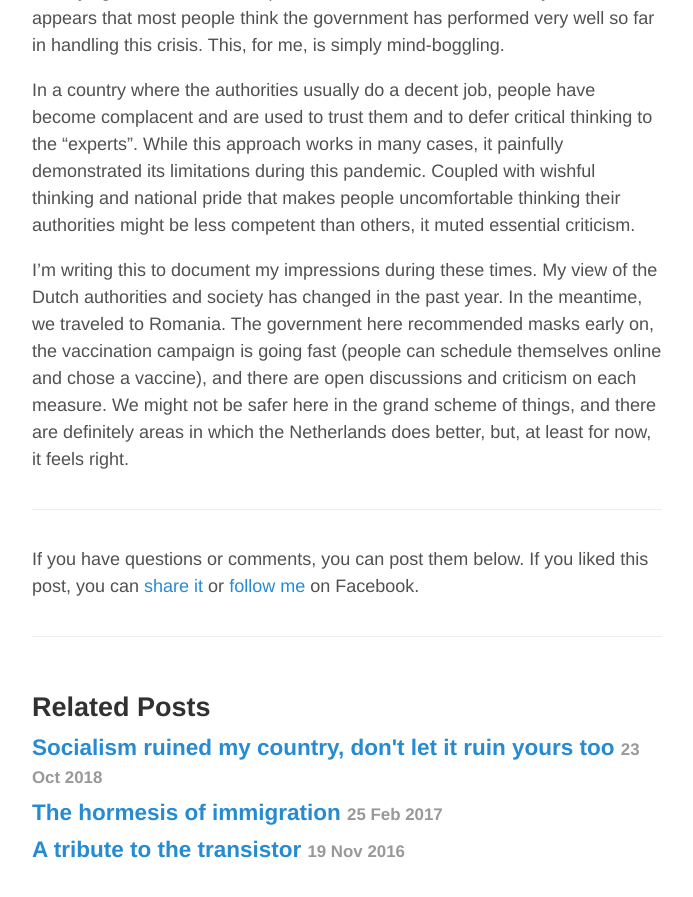
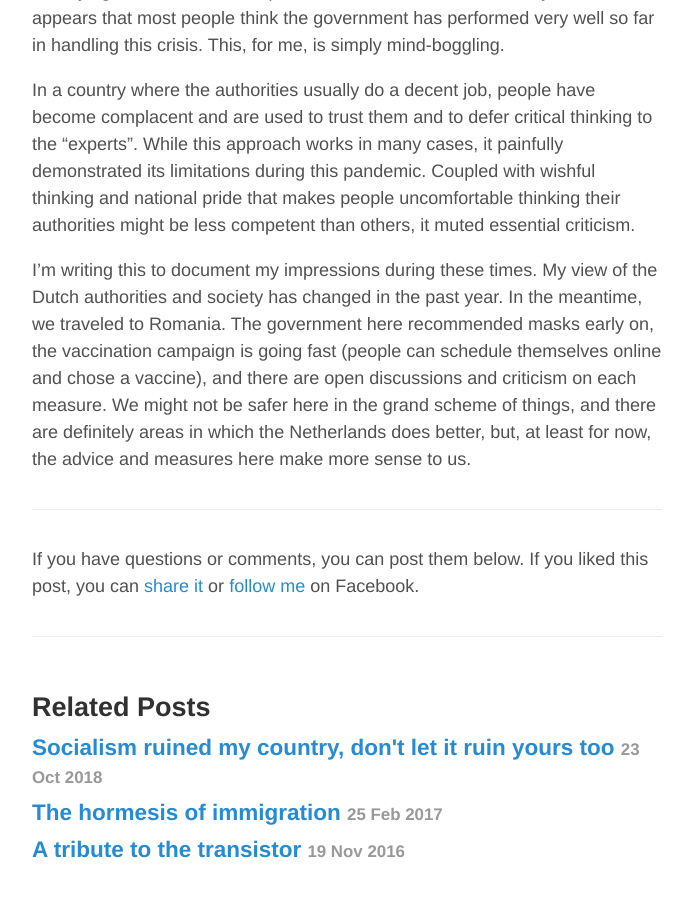
Before and after one commit to aoghina/aoghina.github.io, a Jekyll site: the page built from _posts/2021-03-30-the-intelligent-lockdown.md, in a window 1280 px wide and 900 px high, scrolled down 2642 px. Shown: the top 897 px of the window, without its empty margins (293-986 px from the left). Built offline with Jekyll 4.4.1, drawn with Linux system fonts in a browser that asks for light colours; comment, search, counter and statistics services are not loaded.

Commit message:
Update itel loc

```diff
--- a/_posts/2021-03-30-the-intelligent-lockdown.md
+++ b/_posts/2021-03-30-the-intelligent-lockdown.md
@@ -35,4 +35,4 @@ So, the downplaying and missteps continue, and nobody is pressing on these issue
 
 In a country where the authorities usually do a decent job, people have become complacent and are used to trust them and to defer critical thinking to the "experts". While this approach works in many cases, it painfully demonstrated its limitations during this pandemic. Coupled with wishful thinking and national pride that makes people uncomfortable thinking their authorities might be less competent than others, it muted essential criticism.
 
-I'm writing this to document my impressions during these times. My view of the Dutch authorities and society has changed in the past year. In the meantime, we traveled to Romania. The government here recommended masks early on, the vaccination campaign is going fast (people can schedule themselves online and chose a vaccine), and there are open discussions and criticism on each measure. We might not be safer here in the grand scheme of things, and there are definitely areas in which the Netherlands does better, but, at least for now, it feels right.
+I'm writing this to document my impressions during these times. My view of the Dutch authorities and society has changed in the past year. In the meantime, we traveled to Romania. The government here recommended masks early on, the vaccination campaign is going fast (people can schedule themselves online and chose a vaccine), and there are open discussions and criticism on each measure. We might not be safer here in the grand scheme of things, and there are definitely areas in which the Netherlands does better, but, at least for now, the advice and measures here make more sense to us.
```
